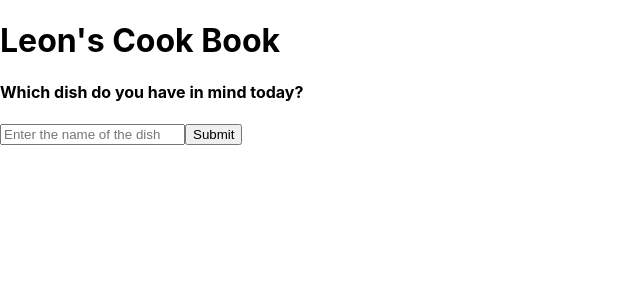
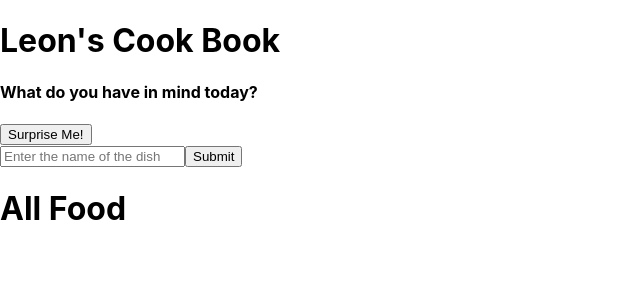
Before and after one commit to Xiaohei2021/react-frontEnd, a React (Create React App) app in the folder react_project/proj_5_front/: page /favorite in a window 1280 px wide. Shown: the top 300 px of the page, without its empty margins (0-640 px from the left). Built offline with nearby package versions, Linux system fonts and the light colour scheme.

Commit message:
adding a surprise button

```diff
--- a/react_project/proj_5_front/src/components/FoodList.js
+++ b/react_project/proj_5_front/src/components/FoodList.js
@@ -1,7 +1,6 @@
 import React from 'react'
 
 export default function foodList() {
-
 
 
   return (
--- a/react_project/proj_5_front/src/components/FoodSearch.js
+++ b/react_project/proj_5_front/src/components/FoodSearch.js
@@ -11,7 +11,8 @@ handleQuery = (e) =>{
 }
 
 handleSubmit = (e) => {
-  // e.preventDefault();
+  e.preventDefault();
+  this.props.fetchDishes(this.state.query)
 
 }
 
@@ -19,7 +20,7 @@ handleSubmit = (e) => {
   render() {
     return (
       <div>
-        <h4>Which dish do you have in mind today?</h4>
+
         <form onSubmit={this.handleSubmit}>
           <input
             type="text"
--- a/react_project/proj_5_front/src/containers/CookBookIndex.js
+++ b/react_project/proj_5_front/src/containers/CookBookIndex.js
@@ -1,9 +1,33 @@
 // import { Link, Route, Routes } from 'react-router-dom';
 import React, { Component } from 'react'
 import FoodSearch from '../components/FoodSearch'
+import FoodList from '../components/FoodList'
 
 
 export default class CookBookIndex extends Component {
+
+  state = {
+    searchData :[]
+  }
+
+  handleSurprise = (e) => {
+
+  }
+
+  fetchDishes = (query) => {
+    fetch(`https://themealdb.p.rapidapi.com/search.php?s=${query}`, {
+      "method": "GET",
+      "headers": {
+        "x-rapidapi-host": "themealdb.p.rapidapi.com",
+        "x-rapidapi-key": "da4f016a88msh0f102f0fca24bfcp1fd784jsn2faf65ebf551"}
+    })
+    .then(response => response.json())
+    .then(data => this.setState( {searchData:data} ))
+    .catch(err => {
+    console.error(err);
+    });
+  }
+
   render() {
     return (
       <div>
@@ -13,8 +37,10 @@ export default class CookBookIndex extends Component {
       <Routes>
         <Route path="/favorite" element={<FavoriteList/>} />
       </Routes>  */}
-
-        <FoodSearch />
+        <h4>What do you have in mind today?</h4>
+        <button onClick={this.handleSurprise}>Surprise Me!</button>
+        <FoodSearch fetchDishes={this.fetchDishes} />
+        <FoodList queryList={this.state.searchData.meals}/>
       </div>
     )
   }
--- a/react_project/proj_5_front/src/index.js
+++ b/react_project/proj_5_front/src/index.js
@@ -3,16 +3,16 @@ import ReactDOM from 'react-dom';
 import './index.css';
 import App from './App';
 import reportWebVitals from './reportWebVitals';
-import { BrowserRouter as Router } from "react-router-dom"
+// import { BrowserRouter as Router } from "react-router-dom"
 import { Provider } from "react-redux";
 import store from "./store";
 
 ReactDOM.render(
   <React.StrictMode>
     <Provider store={store}>
-      <Router>
+      {/* <Router> */}
           <App />
-      </Router>
+      {/* </Router> */}
     </Provider>
   </React.StrictMode>,
   document.getElementById('root')
```
Also changed, not shown: react_project/proj_5_front/src/App.css (+2 -6 lines), react_project/proj_5_front/src/components/Dish.js (added).
